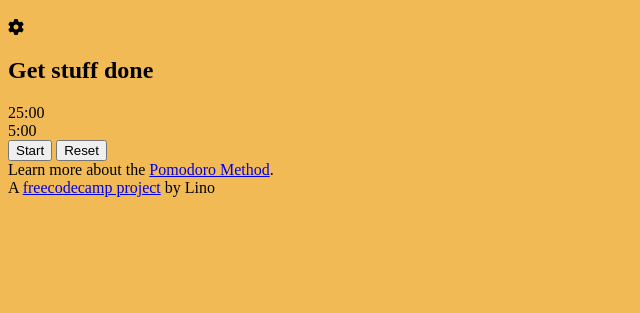
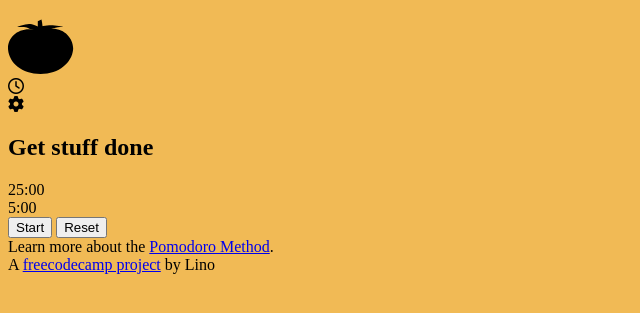
Before and after one commit to zenm/pomodorotimer, a plain HTML site: page index.html in a window 1280 px wide. Shown: the part 61-374 px from the top of the page, without its empty margins (0-640 px from the left). Drawn offline with Linux system fonts and the light colour scheme.

Commit message:
Added custom tomato svg

```diff
--- a/index.html
+++ b/index.html
@@ -37,7 +37,13 @@
       <!-- timer area -->
       <div class="timer-area display-area">
         <h1>Pomodoro Timer</h1>
-        <div class="edit-section" id="open-edit-settings">
+        <div class="tomato image">
+          <img src="./resources/images/tomato_by_lino.svg" alt="image of a tomato">
+        </div>
+        <div class="clock image">
+          <i class="fa fa-clock-o" aria-hidden="true"></i>
+        </div>
+        <div class="edit-section icon" id="open-edit-settings">
           <i class="fa fa-cog" aria-hidden="true"></i>
         </div>
         <h2 id="display-goal">Get stuff done</h2>
@@ -54,10 +60,10 @@
       </div>
       <footer>
         <div class="learn-more">
-          <span>Learn more about the <a href="#">Pomodoro Method</a>.</span>
+          <span>Learn more about the <a href="https://en.wikipedia.org/wiki/Pomodoro_Technique" target="_blank">Pomodoro Method</a>.</span>
         </div>
         <div class="credits">
-          <span>A <a href="#" target="_blank">freecodecamp project</a> by Lino</span>
+          <span>A <a href="https://www.freecodecamp.com/challenges/build-a-pomodoro-clock" target="_blank">freecodecamp project</a> by Lino</span>
         </div>
       </footer>
     </div>
```
Also changed, not shown: resources/images/noun_160339_cc.svg (deleted), resources/images/tomato_by_lino.svg (added).
